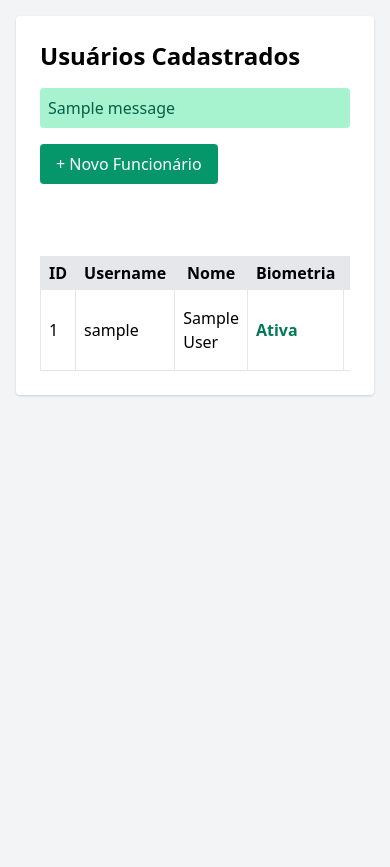
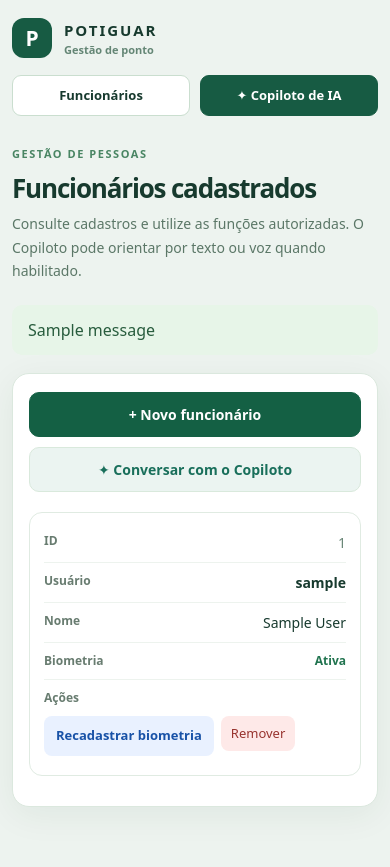
Before and after one commit to leon337/reconhecimento_facial, a Flask app: page /admin/users in a window 390 px wide. Before the commit the page ends 396 px from the top, so only its background shows below. Run offline with Flask 3, Linux system fonts and the light colour scheme; the visitor is signed in with stand-in values (Sample User, id 1); tables that the repository leaves empty hold one stand-in row (values such as "Sample post"); one stand-in notice (Sample message) is shown; some libraries are stand-ins or nearby versions.

Commit message:
fix(hml): mobile administrative UI and guarded Gemini Live sessions
Improve responsive employee pages, fix HTTPS same-origin Referrer-Policy required by Flask-WTF CSRF, add secure HML cookie option and global daily quota for Gemini Live demo. Verified 167 Python tests, real Gemini Live/Extended audio/transcription via HML, mobile screenshots, public authenticated HTTPS smoke. All GitHub CI, Docker build, Production Validation, and portal security checks passed. Authorized by LEANDRO. Production feature flag stays OFF; no official time-clock production deploy.

```diff
--- a/main.py
+++ b/main.py
@@ -55,7 +55,9 @@ def create_app(test_config: dict[str, Any] | None = None) -> Flask:
         MAX_CONTENT_LENGTH=5 * 1024 * 1024,
         SESSION_COOKIE_HTTPONLY=True,
         SESSION_COOKIE_SAMESITE="Lax",
-        SESSION_COOKIE_SECURE=app_env == "production",
+        SESSION_COOKIE_SECURE=(
+            app_env == "production" or os.environ.get("POTIGUAR_HML_PUBLIC_HTTPS") == "1"
+        ),
         PERMANENT_SESSION_LIFETIME=timedelta(minutes=30),
         WTF_CSRF_TIME_LIMIT=3600,
         PUNCH_DUPLICATE_WINDOW_SECONDS=60,
--- /dev/null
+++ b/static/admin-mobile.css
@@ -0,0 +1,77 @@
+/* Potiguar — telas administrativas mobile-first, sem dependência de CDN */
+:root {
+  font-family: system-ui,-apple-system,"Segoe UI",Roboto,sans-serif;
+  color:#173a2e;background:#edf3ef;line-height:1.5;font-synthesis:none;
+}
+*{box-sizing:border-box}
+body{margin:0;min-width:280px;min-height:100vh}
+a{color:inherit}
+button,input{font:inherit}
+button{cursor:pointer}
+button:focus-visible,input:focus-visible,a:focus-visible{outline:3px solid #dca545;outline-offset:3px}
+.container{width:min(100% - 32px,1040px);margin:0 auto;padding:24px 0 60px}
+.header{display:flex;align-items:center;justify-content:space-between;gap:16px;flex-wrap:wrap;margin-bottom:24px}
+.brand{display:flex;align-items:center;gap:12px;text-decoration:none}
+.brand-mark{background:#175b43;color:white;display:grid;place-items:center;border-radius:12px;width:40px;height:40px;font-size:21px;font-weight:800}
+.brand strong{font-size:15px;letter-spacing:.13em}
+.brand small{display:block;color:#648675;font-size:11px;font-weight:600}
+.top-actions{display:flex;flex-wrap:wrap;gap:10px}
+.top-actions a{font-size:13px;font-weight:700;text-decoration:none;border-radius:9px;padding:10px 14px;background:#fff;border:1px solid #cadecf}
+.top-actions a:hover{border-color:#1e6b4c}
+.top-actions .primary{background:#175b43;color:#fff;border-color:#175b43}
+.page-heading{margin:0 0 23px}
+.eyebrow{font-size:11px;letter-spacing:.14em;color:#498563;font-weight:800;text-transform:uppercase}
+h1,h2,p{margin-top:0}
+h1{font-size:clamp(26px,4vw,38px);letter-spacing:-.045em;line-height:1.17;margin:9px 0}
+.subtitle{color:#5b7767;font-size:14px;line-height:1.65;max-width:650px}
+.panel{background:#fff;border-radius:17px;padding:clamp(20px,4vw,32px);border:1px solid #dbe8de;box-shadow:0 8px 35px #123e2410}
+.flash{padding:13px 16px;border-radius:10px;margin:0 0 18px;background:#e7f5e8;color:#285c3d}
+.flash.error{background:#fff0f0;color:#9f3434}
+.actions{display:flex;flex-wrap:wrap;gap:10px;margin-bottom:20px}
+.action{display:inline-flex;align-items:center;justify-content:center;gap:7px;padding:11px 16px;min-height:44px;font-size:14px;font-weight:750;text-decoration:none;background:#eff5f0;color:#1d5540;border-radius:10px;border:1px solid #d9e9dc}
+.action.primary{background:#146044;color:#fff;border-color:#146044}
+.action.secondary{background:#ebf4f1;color:#196f5b}
+.action:hover{filter:brightness(.96);text-decoration:none}
+.form-panel{max-width:710px;margin:auto}
+.form-grid{display:grid;grid-template-columns:1fr 1fr;gap:17px}
+.field{display:flex;flex-direction:column;gap:7px;min-width:0}
+.field.full{grid-column:1/-1}
+.field label{font-size:13px;font-weight:750;color:#274638}
+.field input{width:100%;border-radius:10px;border:1px solid #b8d0c1;padding:12px 13px;background:#fcfefc;color:#153b2a;min-height:48px;font-size:16px}
+.field input::placeholder{color:#839a8b}
+.help{font-size:12px;color:#648475;margin:1px 0 0}
+.form-footer{display:flex;justify-content:space-between;align-items:center;flex-wrap:wrap;gap:12px;border-top:1px solid #e4ede7;padding-top:20px;margin-top:25px}
+.form-footer .action{min-width:160px}
+.table-scroll{overflow-x:auto;-webkit-overflow-scrolling:touch}
+.users-table{border-collapse:collapse;width:100%;table-layout:auto;text-align:left}
+.users-table th{background:#edf3ef;color:#335849;font-size:13px;text-align:left;font-weight:800;padding:12px;border-bottom:1px solid #dbe7dc}
+.users-table td{padding:14px 12px;border-bottom:1px solid #e6eee8;font-size:14px;vertical-align:middle}
+.users-table td:first-child{color:#668475}
+.users-table td[data-label="Usuário"]{overflow-wrap:anywhere;font-weight:700}
+.status-empty{color:#677c71;font-weight:700;font-size:12px}
+.status-active{color:#21744f;font-weight:800;font-size:12px}
+.inline-button{display:inline-flex;text-decoration:none;background:#e9f1ff;color:#1852a7;padding:8px 12px;border-radius:8px;font-size:13px;font-weight:800;min-height:40px;align-items:center}
+.remove-form{display:inline}
+.remove-form button{border:0;background:#fee9e8;color:#98342f;padding:8px 10px;border-radius:8px;font-size:13px}
+.row-actions{display:flex;gap:7px;flex-wrap:wrap}
+.empty-state{padding:32px 10px;text-align:center;color:#5c7867}
+@media(max-width:640px){
+ .container{width:min(100% - 24px,600px);padding-top:18px}
+ .header{align-items:flex-start;margin-bottom:24px}
+ .top-actions{width:100%}
+ .top-actions a{flex:1;white-space:nowrap;text-align:center}
+ .form-grid{grid-template-columns:1fr}
+ .field.full{grid-column:auto}
+ .panel{padding:18px 16px}
+ .actions .action{flex:1;white-space:nowrap}
+ .users-table,.users-table tbody,.users-table tr,.users-table td{display:block;width:100%}
+ .users-table thead{position:absolute;width:1px;height:1px;clip:rect(0,0,0,0);overflow:hidden;white-space:nowrap}
+ .users-table tr{border:1px solid #e0ebe2;border-radius:13px;margin-bottom:12px;padding:10px 14px;background:#fff}
+ .users-table td{display:flex;gap:16px;justify-content:space-between;align-items:flex-start;border-bottom:1px solid #edf3ee;padding:9px 0;text-align:right}
+ .users-table td:last-child{border:0;display:block}
+ .users-table td::before{content:attr(data-label);font-size:12px;color:#687c70;font-weight:700;text-align:left;flex:0 0 92px}
+ .users-table td:last-child::before{display:block;margin-bottom:9px}
+ .users-table td[data-label="Usuário"]{word-break:break-word}
+ .form-footer .action{width:100%}
+}
+@media(prefers-reduced-motion:reduce){*,*::before,*::after{scroll-behavior:auto!important}}
--- a/templates/admin/users_list.html
+++ b/templates/admin/users_list.html
@@ -1,84 +1,80 @@
-<!DOCTYPE html>
-<html lang="pt-br">
+<!doctype html>
+<html lang="pt-BR">
 <head>
-  <meta charset="UTF-8">
-  <meta name="viewport" content="width=device-width, initial-scale=1">
-  <title>Usuários Cadastrados</title>
-  <link href="https://cdn.jsdelivr.net/npm/tailwindcss@2.2.19/dist/tailwind.min.css" rel="stylesheet">
+  <meta charset="utf-8">
+  <meta name="viewport" content="width=device-width,initial-scale=1">
+  <meta name="theme-color" content="#175b43">
+  <title>Funcionários — Potiguar</title>
+  <link rel="stylesheet" href="{{ url_for('static', filename='admin-mobile.css') }}">
 </head>
-<body class="min-h-screen bg-gray-100 p-4 md:p-6">
-  <main class="mx-auto max-w-5xl rounded bg-white p-6 shadow">
-    <h1 class="mb-4 text-2xl font-bold">Usuários Cadastrados</h1>
+<body>
+  <div class="container">
+    <header class="header">
+      <a class="brand" href="{{ url_for('admin.list_users') }}" aria-label="Potiguar — funcionários">
+        <span class="brand-mark" aria-hidden="true">P</span>
+        <span><strong>POTIGUAR</strong><small>Gestão de ponto</small></span>
+      </a>
+      <nav class="top-actions" aria-label="Navegação principal">
+        <a href="{{ url_for('admin.list_users') }}" aria-current="page">Funcionários</a>
+        <a class="primary" href="{{ url_for('copilot.workspace') }}">✦ Copiloto de IA</a>
+      </nav>
+    </header>
 
+    <main>
+      <div class="page-heading">
+        <span class="eyebrow">GESTÃO DE PESSOAS</span>
+        <h1>Funcionários cadastrados</h1>
+        <p class="subtitle">Consulte cadastros e utilize as funções autorizadas. O Copiloto pode orientar por texto ou voz quando habilitado.</p>
+      </div>
       {% with messages = get_flashed_messages(with_categories=true) %}
-      {% if messages %}
-        <div class="mb-4 space-y-2">
-          {% for category, msg in messages %}
-            <div class="rounded p-2 {{ 'bg-green-200 text-green-800' if category=='success' else 'bg-red-200 text-red-800' }}">
-              {{ msg }}
+        {% for category, message in messages %}
+        <p class="flash {{ 'error' if category != 'success' else '' }}" role="status">{{ message }}</p>
+        {% endfor %}
+      {% endwith %}
+      <section class="panel" aria-label="Lista de funcionários">
+        <div class="actions">
+          <a class="action primary" href="{{ url_for('admin.new_user') }}">+ Novo funcionário</a>
+          <a class="action secondary" href="{{ url_for('copilot.workspace') }}">✦ Conversar com o Copiloto</a>
         </div>
-          {% endfor %}
-        </div>
-      {% endif %}
-    {% endwith %}
-
-    <a href="{{ url_for('admin.new_user') }}"
-       class="mb-4 inline-block rounded bg-green-600 px-4 py-2 text-white hover:bg-green-700">
-      + Novo Funcionário
-    </a>
-
-    <a href="{{ url_for('copilot.workspace') }}"
-       class="mb-4 ml-2 inline-block rounded bg-teal-700 px-4 py-2 text-white hover:bg-teal-800">
-      ✦ Copiloto Potiguar (prévia)
-    </a>
-
-    <div class="overflow-x-auto">
-      <table class="w-full table-auto border-collapse">
+        <div class="table-scroll">
+          <table class="users-table">
             <thead>
-          <tr class="bg-gray-200">
-            <th class="border px-2 py-1">ID</th>
-            <th class="border px-2 py-1">Username</th>
-            <th class="border px-2 py-1">Nome</th>
-            <th class="border px-2 py-1">Biometria</th>
-            <th class="border px-2 py-1">Ações</th>
-          </tr>
+              <tr><th scope="col">ID</th><th scope="col">Usuário</th><th scope="col">Nome</th><th scope="col">Biometria</th><th scope="col">Ações</th></tr>
             </thead>
             <tbody>
               {% for u in users %}
               {% set has_biometric = (u.biometric_profile and u.biometric_profile.active) or u.face_encoding %}
-          <tr class="hover:bg-gray-100">
-            <td class="border px-2 py-1">{{ u.id }}</td>
-            <td class="border px-2 py-1">{{ u.username }}</td>
-            <td class="border px-2 py-1">{{ u.name or '-' }}</td>
-            <td class="border px-2 py-1">
-              <span class="font-semibold {{ 'text-green-700' if has_biometric else 'text-gray-500' }}">
+              <tr>
+                <td data-label="ID">{{ u.id }}</td>
+                <td data-label="Usuário">{{ u.username }}</td>
+                <td data-label="Nome">{{ u.name or 'Não informado' }}</td>
+                <td data-label="Biometria">
+                  <span class="{{ 'status-active' if has_biometric else 'status-empty' }}">
                     {{ 'Ativa' if has_biometric else 'Não cadastrada' }}
                   </span>
                 </td>
-            <td class="border px-2 py-1">
-              <div class="flex flex-wrap gap-2">
-                <a href="{{ url_for('admin.biometric_form', user_id=u.id) }}"
-                   class="rounded bg-blue-600 px-2 py-1 text-white hover:bg-blue-700">
-                  {{ 'Recadastrar' if has_biometric else 'Cadastrar' }}
+                <td data-label="Ações">
+                  <div class="row-actions">
+                    <a class="inline-button" href="{{ url_for('admin.biometric_form', user_id=u.id) }}">
+                      {{ 'Recadastrar biometria' if has_biometric else 'Cadastrar biometria' }}
                     </a>
                     {% if has_biometric %}
-                  <form method="post"
-                        action="{{ url_for('admin.remove_biometric', user_id=u.id) }}"
-                        onsubmit="return confirm('Remover a biometria deste usuário?');">
+                    <form class="remove-form" method="post" action="{{ url_for('admin.remove_biometric', user_id=u.id) }}" onsubmit="return confirm('Remover a biometria deste usuário?');">
                       <input type="hidden" name="csrf_token" value="{{ csrf_token() }}">
-                    <button type="submit"
-                            class="rounded bg-red-600 px-2 py-1 text-white hover:bg-red-700">
-                      Remover
-                    </button>
+                      <button type="submit">Remover</button>
                     </form>
                     {% endif %}
                   </div>
                 </td>
               </tr>
+              {% else %}
+              <tr><td colspan="5"><p class="empty-state">Nenhum funcionário cadastrado.</p></td></tr>
               {% endfor %}
             </tbody>
           </table>
         </div>
+      </section>
     </main>
+  </div>
 </body>
 </html>
```
Also changed, not shown: app/copilot/demo_quota.py (added, +53 -0 lines), app/copilot/routes.py (+25 -1 lines), docs/copilot/2026-11-11_MOBILE_GEMINI_HML.md (added, +39 -0 lines), templates/admin/users_new.html (+72 -25 lines), tests/test_copilot_demo_quota.py (added, +27 -0 lines), tests/test_copilot_live.py (+2 -0 lines), 2 other files. Lines whose indentation alone changed are shown as unchanged.
